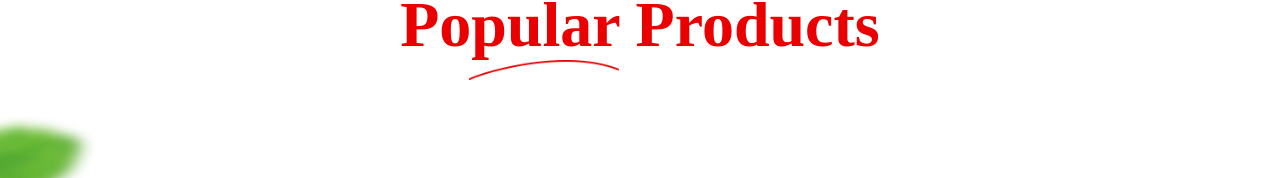
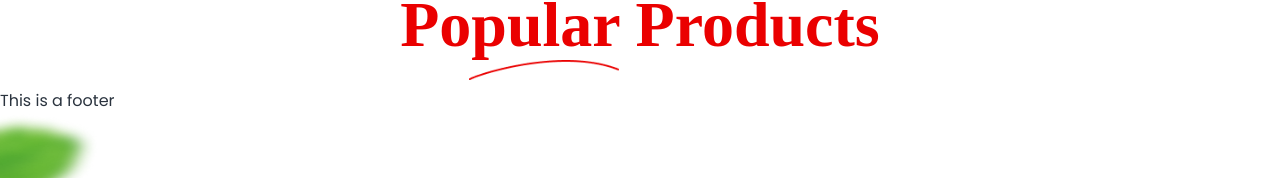
Before and after one commit to zeetaen1989/mama-joint, a Next.js app: page / in a window 1280 px wide. Shown: the part 744-922 px from the top of the page. Built offline with nearby package versions, Linux system fonts and the light colour scheme; a web font is replaced by a local one.

Commit message:
feat(footer): tested

```diff
--- a/app/components/layouts/Footer/Footer.jsx
+++ b/app/components/layouts/Footer/Footer.jsx
@@ -3,7 +3,9 @@ import styles from "./Footer.module.scss";
 const Footer = () => {
     return (
 		<>
-
+			<div className={styles.footer}>
+				This is a footer
+			</div>
 		</>
 	);
 };
```
